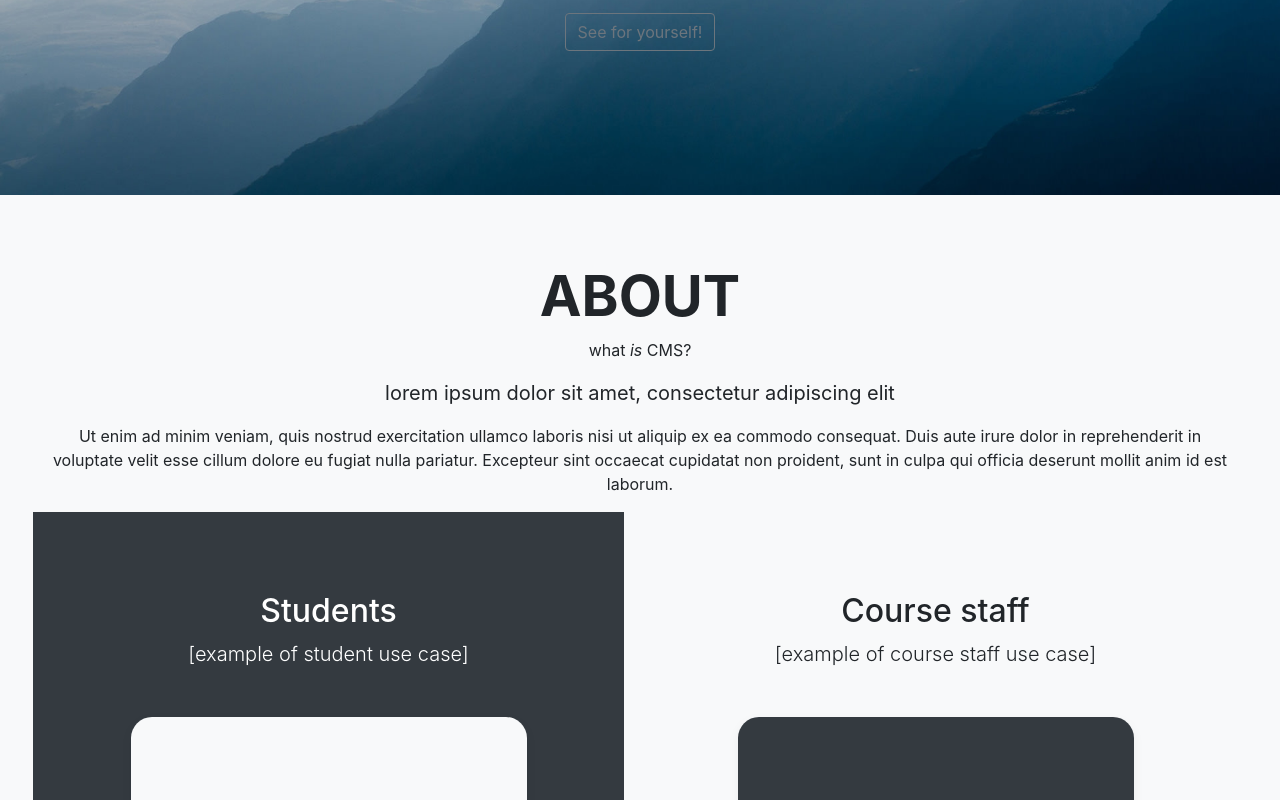
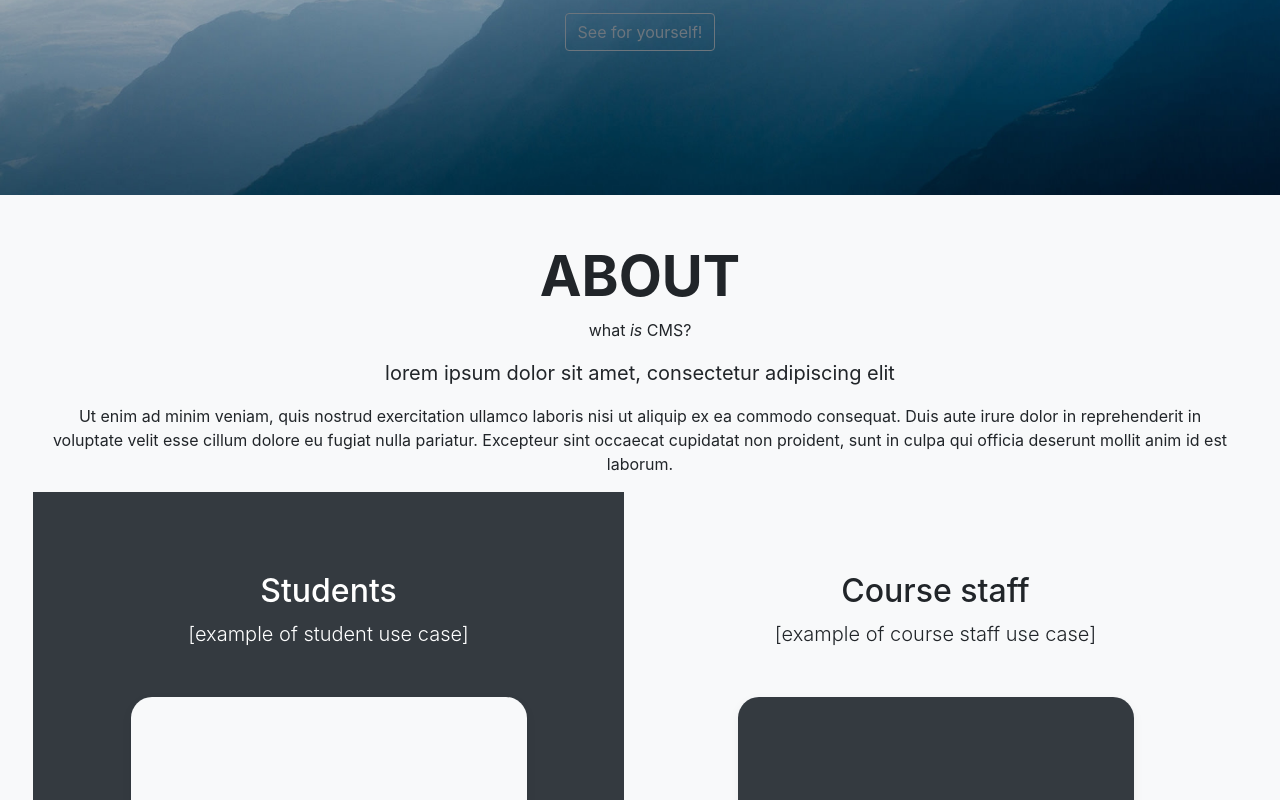
Before and after one commit to Bluefire2/cms-project-site, a React (Create React App) app: page / in a window 1280 px wide. Shown: the part 500-1300 px from the top of the page. Built offline with nearby package versions, Linux system fonts and the light colour scheme.

Commit message:
Make the links work, but even better!

```diff
--- a/src/App/App.css
+++ b/src/App/App.css
@@ -89,8 +89,8 @@ h1#cms-header {
 
 /* I hate CSS so much because it makes me do things like this */
 .anchor-offset-section {
-    border-top: 50px solid transparent;
-    margin-top: -30px;
+    border-top: 60px solid transparent;
+    margin-top: -60px;
     -webkit-background-clip: padding-box;
     -moz-background-clip: padding;
     background-clip: padding-box;
```
